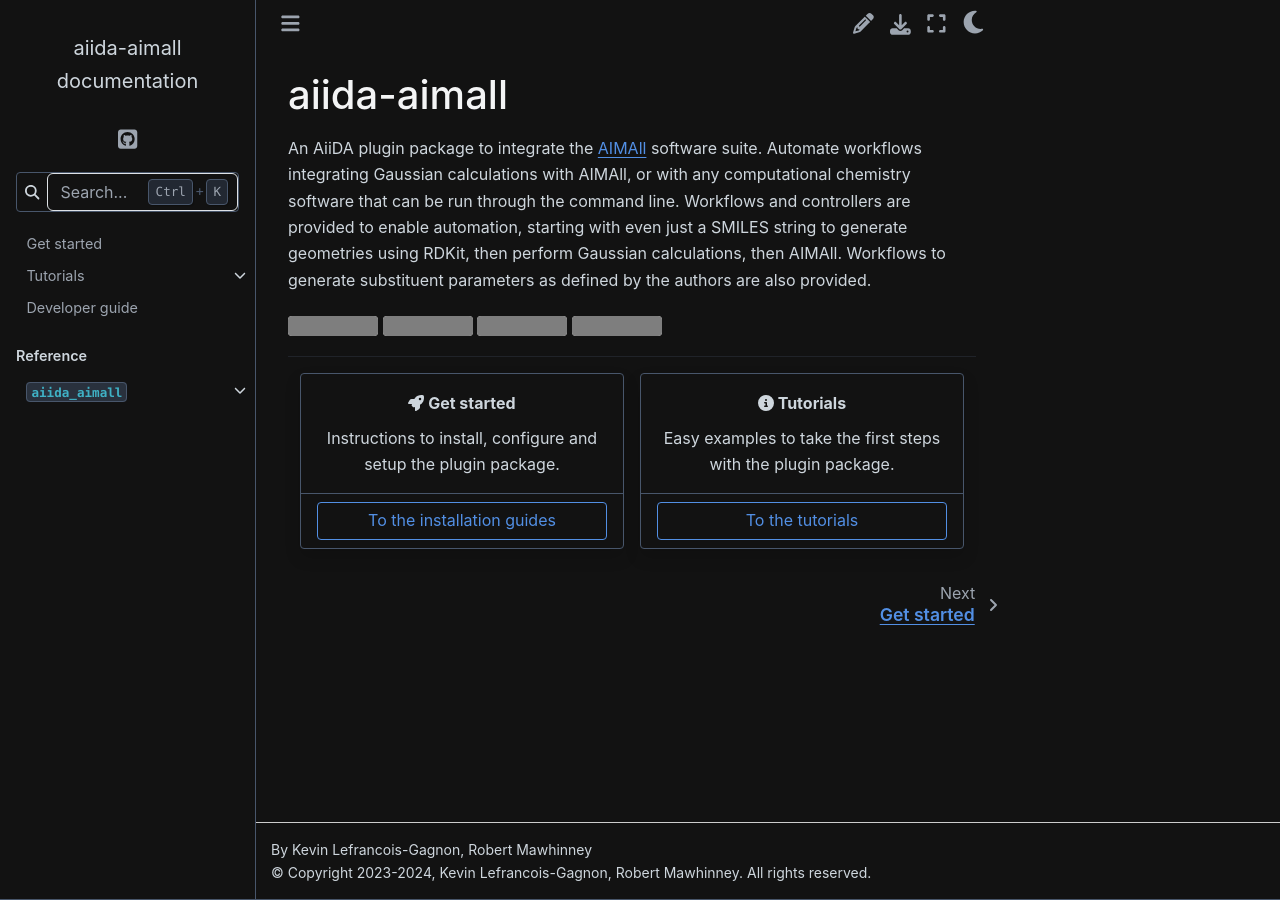
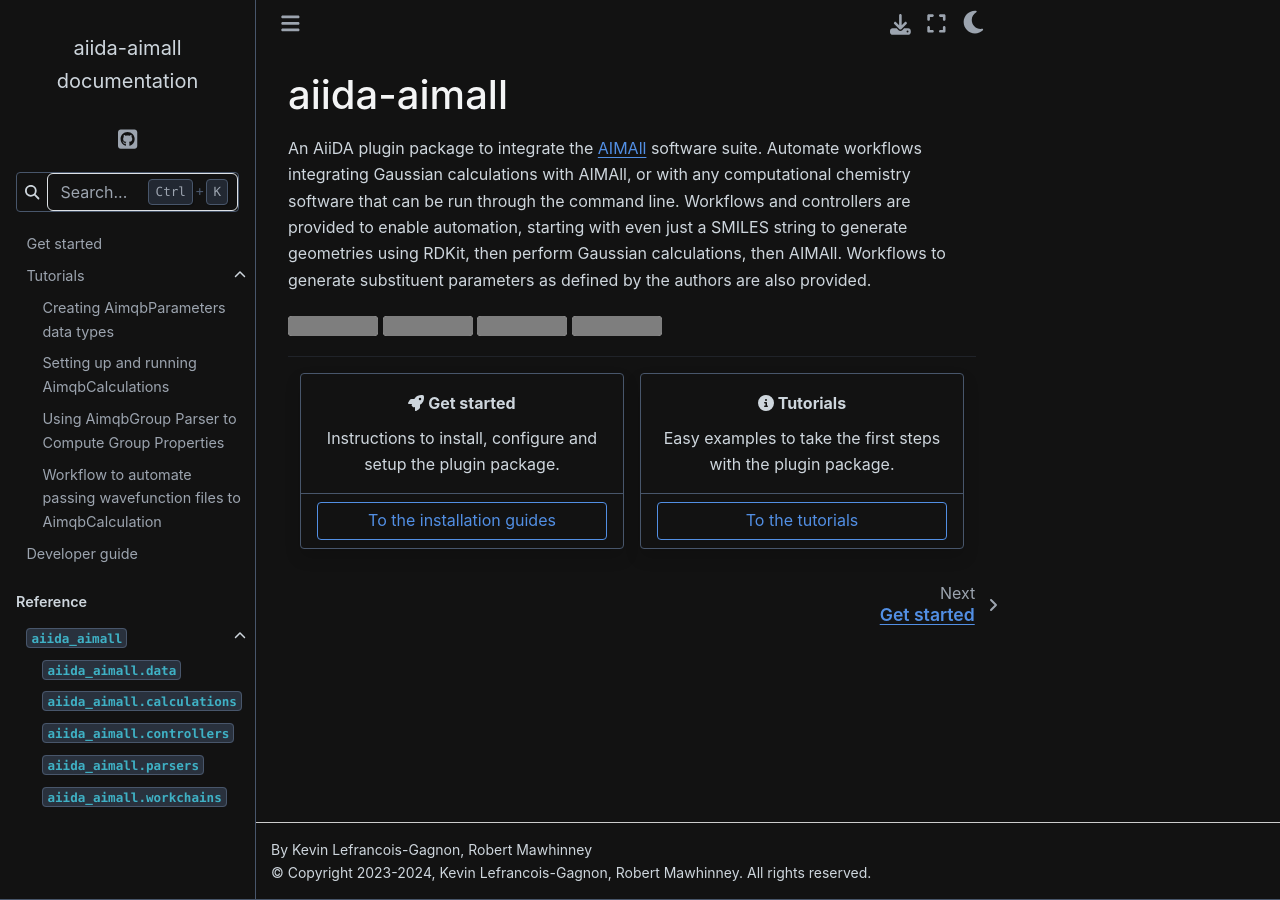
Before and after one commit to kmlefran/aiida-aimall, a Sphinx documentation site: the page built from docs/source/index.md, in a window 1280 px wide. Built offline with Sphinx 7.4.7 and the Sphinx Book theme 1.1.4, drawn with Linux system fonts in a browser that asks for light colours; grey boxes are pictures that could not be loaded.

Commit message:
Quick setting fixes for docs

```diff
--- a/docs/source/conf.py
+++ b/docs/source/conf.py
@@ -154,8 +154,8 @@
 html_theme_options = {
     "repository_url": "https://github.com/kmlefran/aiida-aimall",
     "github_url": "https://github.com/kmlefran/aiida-aimall",
-    "use_edit_page_button": True,
     "navigation_with_keys": False,
+    "show_navbar_depth": 2,
 }
 html_context = {
     "github_user": "kmlefran",
```
